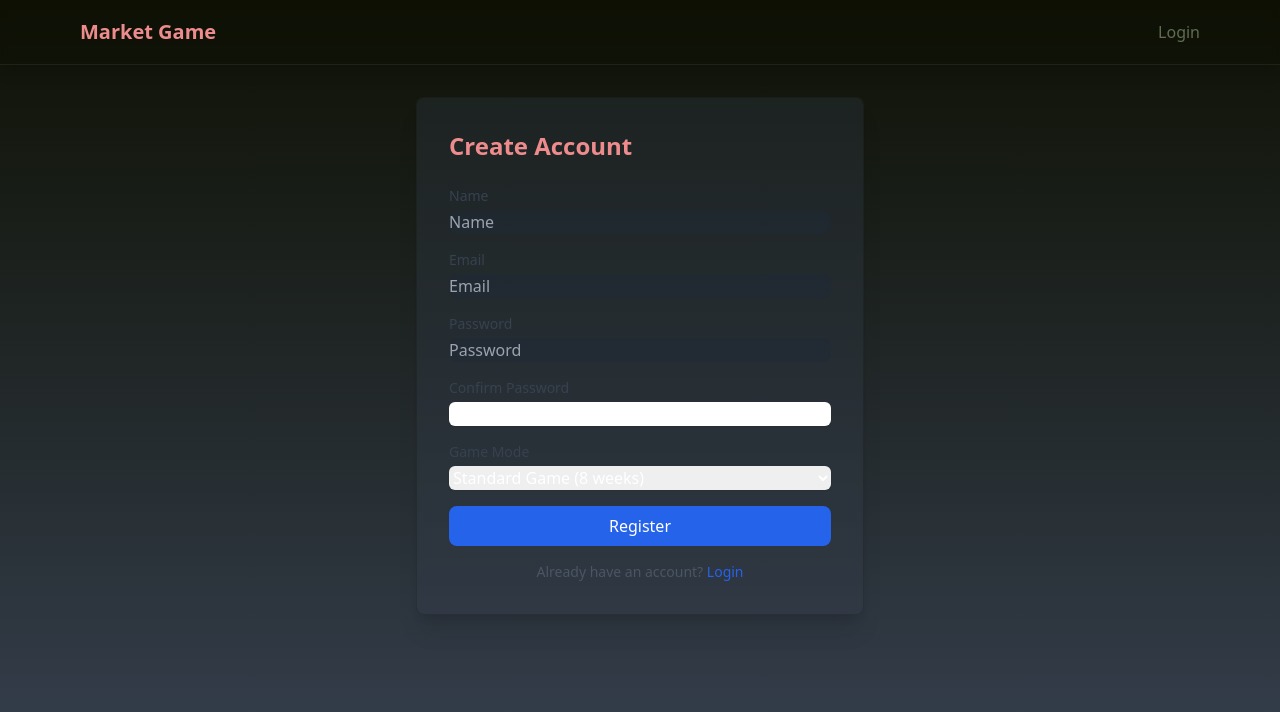
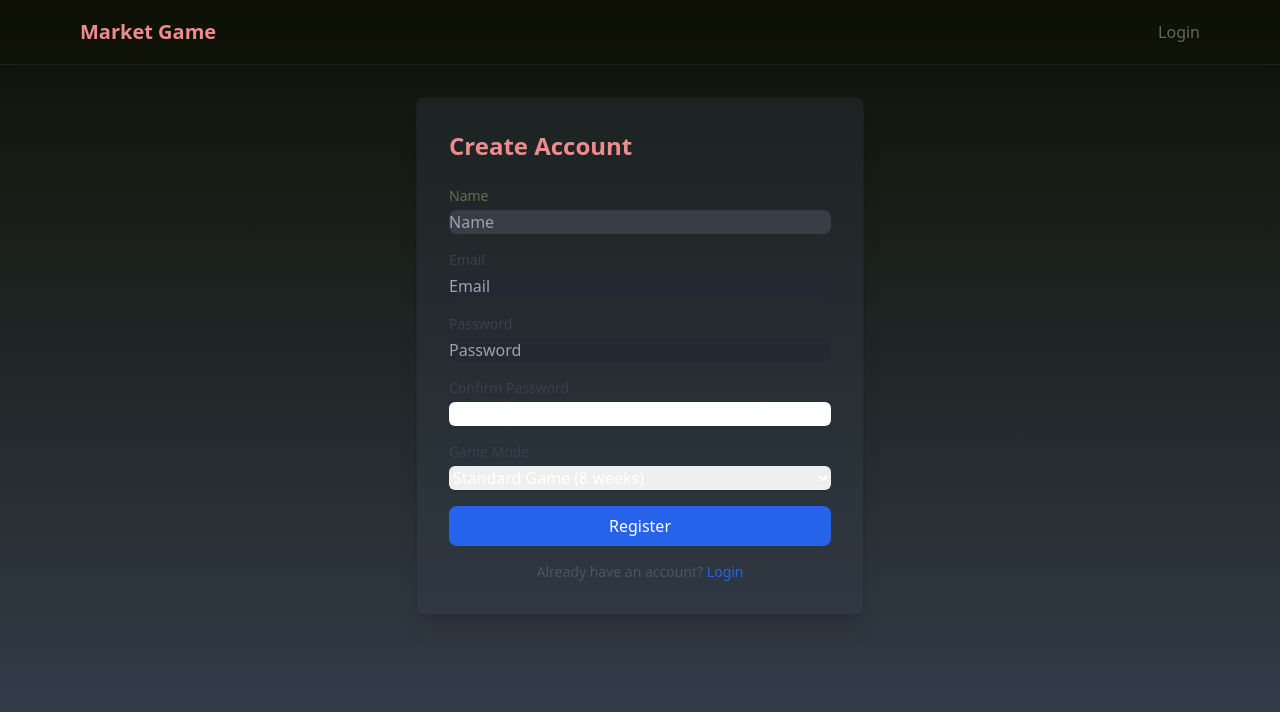
Before and after one commit to shawnmcpeek/marketgame, a SvelteKit app: page /auth/register in a window 1280 px wide. Shown: the top 712 px of the page. Built offline with nearby package versions, Linux system fonts and the light colour scheme; no server answers.

Commit message:
minor updates

```diff
--- a/src/routes/+page.svelte
+++ b/src/routes/+page.svelte
@@ -5,7 +5,7 @@
   <div class="space-y-4">
     <a
       href="/auth"
-      class="inline-block bg-blue-600 text-white px-6 py-2 rounded-lg hover:bg-blue-700"
+      class="inline-block bg-clover-pink text-white px-6 py-2 rounded-lg hover:bg-clover-gray transition-colors"
     >
       Get Started
     </a>
--- a/src/routes/auth/register/+page.svelte
+++ b/src/routes/auth/register/+page.svelte
@@ -65,14 +65,14 @@
 
   <form class="space-y-4" on:submit={handleRegister}>
     <div>
-      <label for="name" class="block text-sm font-medium text-gray-700">Name</label>
+      <label for="name" class="block text-sm font-medium text-clover-gray">Name</label>
       <input
         type="text"
         id="name"
         bind:value={name}
         placeholder="Name"
         required
-        class="mt-1 block w-full rounded-lg bg-gray-800/50 border-clover-black/20 text-white placeholder-gray-400 focus:border-clover-pink focus:ring-clover-pink"
+        class="mt-1 block w-full rounded-lg bg-gray-600/50 border-clover-black/20 text-white placeholder-gray-400 focus:border-clover-pink focus:ring-clover-pink"
       />
     </div>
 
```
